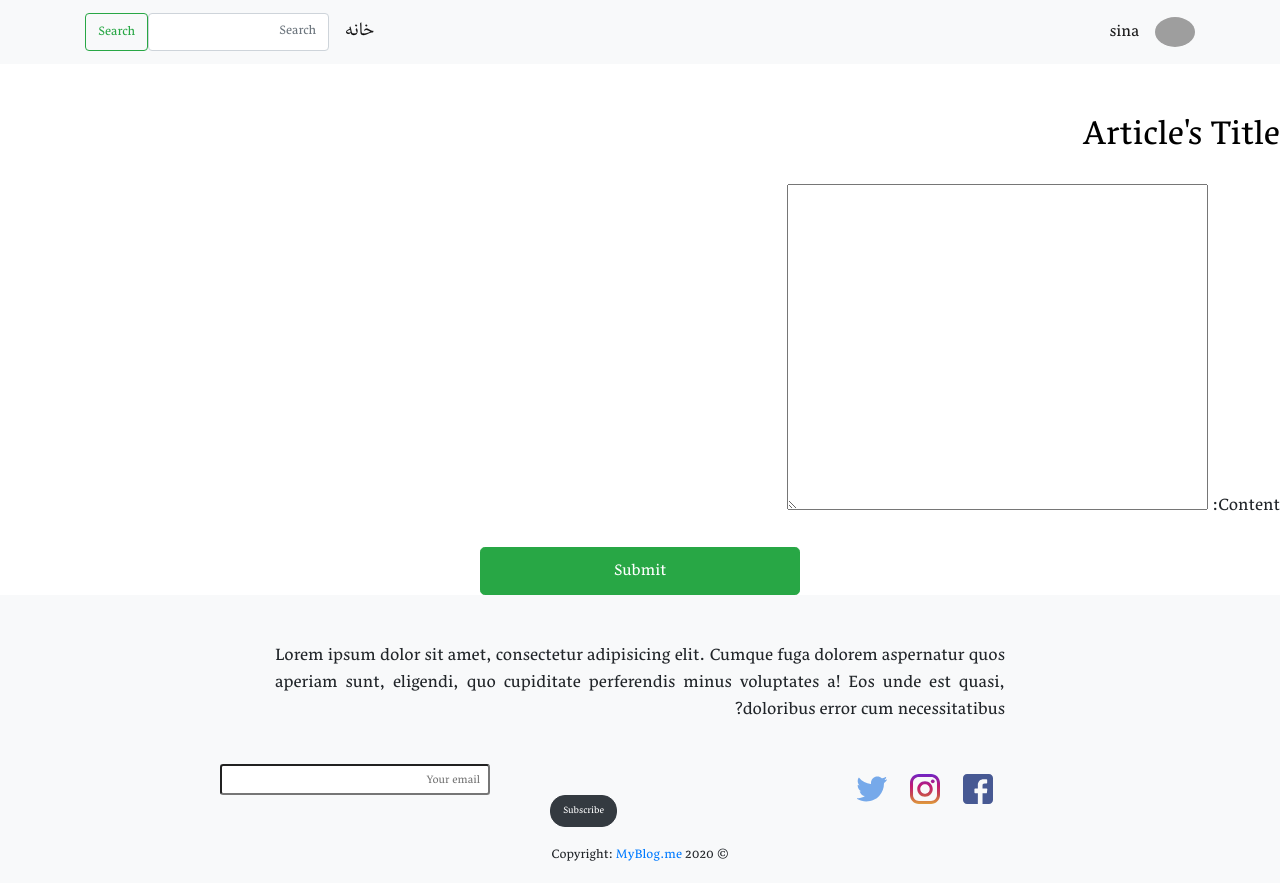
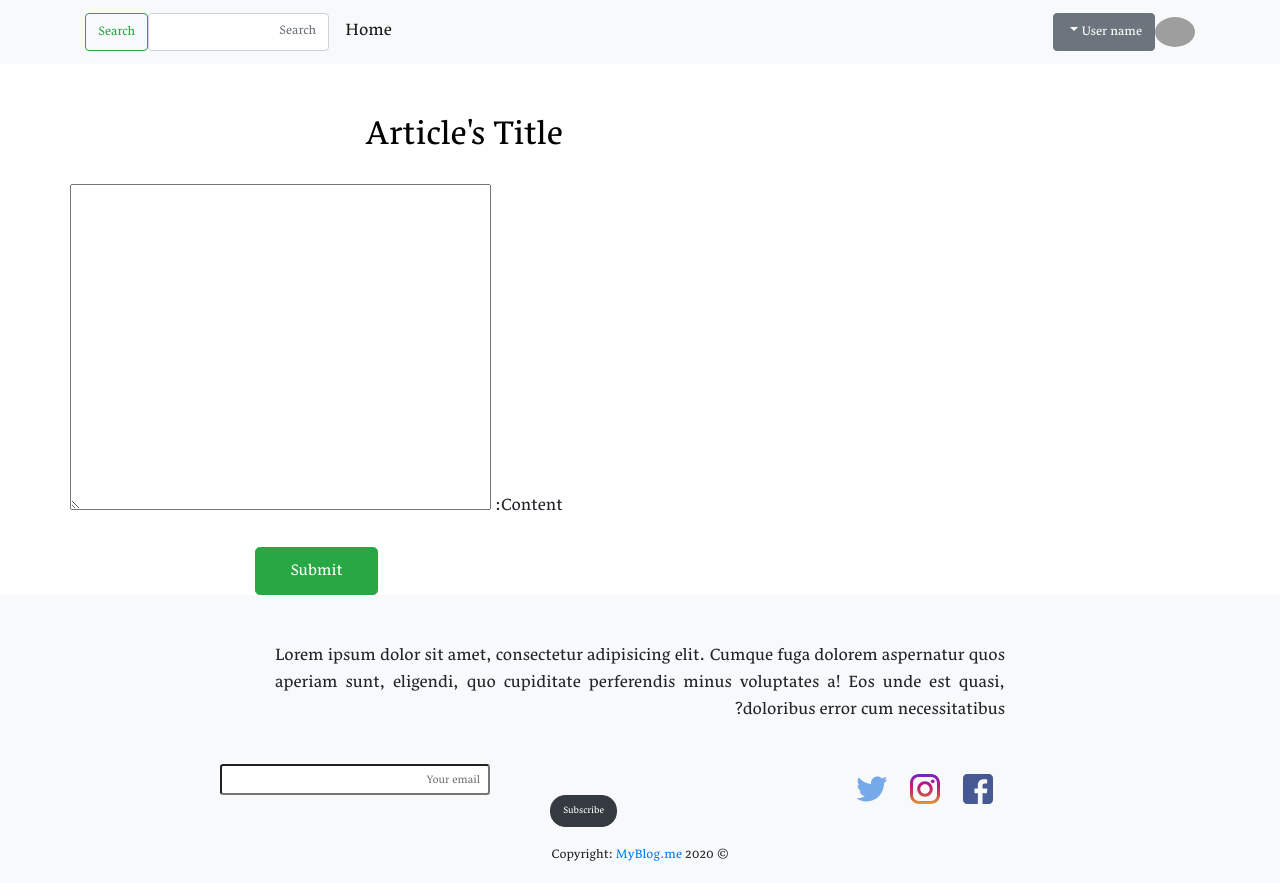
Before and after one commit to SinaSarparast/SimpleBlog, a Django app: page /articles/add/ in a window 1280 px wide. Run offline with Django 3.2, Linux system fonts and the light colour scheme; a user stored in the database is signed in; some libraries are stand-ins or nearby versions; grey boxes are pictures that could not be loaded.

Commit message:
improved navigation

```diff
--- a/articles/templates/articles/article_form.html
+++ b/articles/templates/articles/article_form.html
@@ -2,8 +2,8 @@
 
 <!-- Page Content -->
 {% block article %}
-    <div class="row">
-        <div class="col-lg-12 ">
+    <div class="container">
+        <div class="row">
 
         {{ form.media }}
         <form action="" method="post">
--- a/articles/templates/articles/footer.html
+++ b/articles/templates/articles/footer.html
@@ -6,7 +6,7 @@
 {% block footer %}
 
 <!-- Footer -->
-<footer class="page-footer font-small indigo footer-light bg-light">
+<footer class="page-footer font-small indigo footer-light bg-light ">
 
   <!-- Footer Links -->
   <div class="container">
--- a/articles/templates/articles/navbar.html
+++ b/articles/templates/articles/navbar.html
@@ -11,12 +11,22 @@
         <img src="..." alt="..." class="rounded-circle" width="40px">
       </div>
 
-      <a class="navbar-brand" href="#">sina</a>
+
+      <div class="dropdown">
+        <button class="btn btn-secondary dropdown-toggle" type="button" id="dropdownMenuButton" data-toggle="dropdown" aria-haspopup="true" aria-expanded="false">
+          User name
+        </button>
+        <div class="dropdown-menu" aria-labelledby="dropdownMenuButton">
+          <a class="dropdown-item" href={% url "article-add" %}>New Post</a>
+          <a class="dropdown-item" href="#">Preferences</a>
+          <a class="dropdown-item" href="#">Logout</a>
+        </div>
+      </div>
 
       <div class="collapse navbar-collapse" id="navbarTogglerDemo03">
         <ul class="navbar-nav mr-auto mt-2 mt-lg-0">
           <li class="nav-item active">
-            <a class="nav-link" href="#">خانه <span class="sr-only">(current)</span></a>
+            <a class="nav-link" href={% url "article-list" %}>Home<span class="sr-only">(current)</span></a>
           </li>
         </ul>
 
--- a/articles/urls.py
+++ b/articles/urls.py
@@ -3,9 +3,10 @@ from . import views
 from .views import ArticleListView
 
 urlpatterns = [
-    path('home', ArticleListView.as_view(), name='article-list'),
+
     path('add/', views.AddView.as_view(), name='article-add'),
     path('read/<str:slug>', views.ReadView.as_view(),   name='read_article'),
     path('update/<str:slug>',   views.UpdateView.as_view(), name='update_article'),
-    path('delete/<str:slug>',   views.DeleteView.as_view(), name='delete_article')
+    path('delete/<str:slug>',   views.DeleteView.as_view(), name='delete_article'),
+    path('home', ArticleListView.as_view(), name='article-list')
 ]
```
Also changed, not shown: db.sqlite3.
